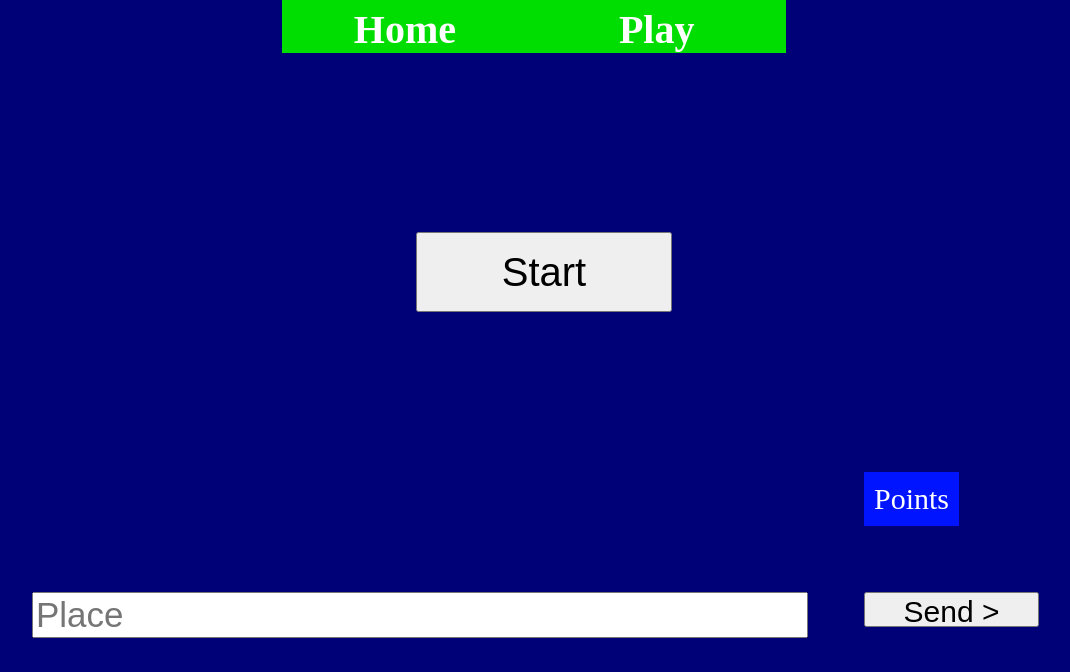
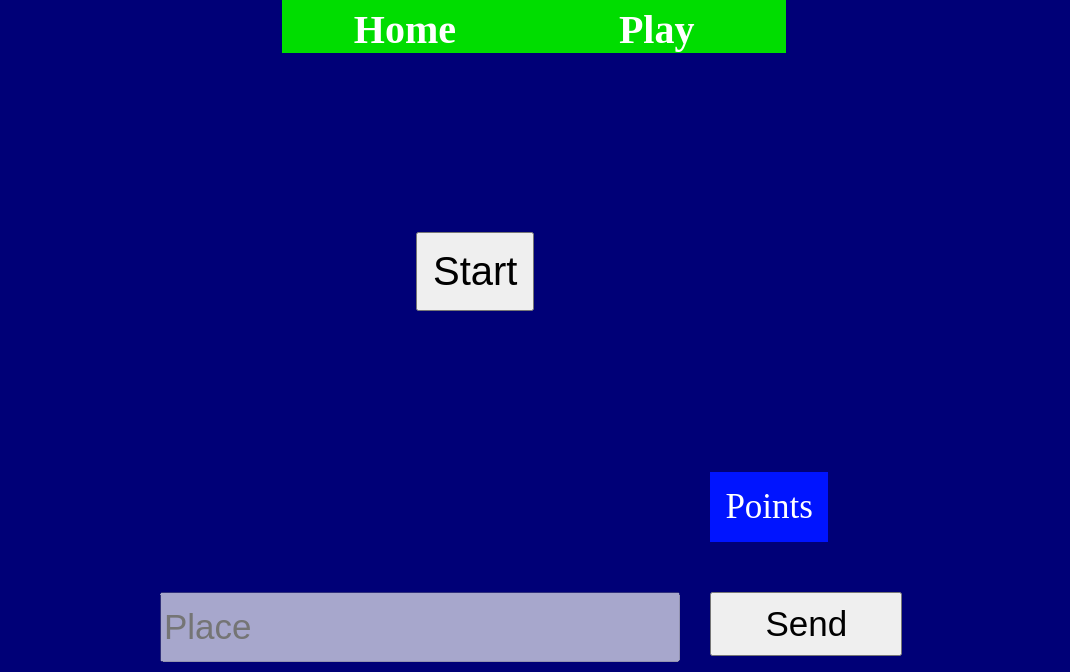
Before and after one commit to Mr-Destructive/world-atlas-dj, a Django app: page /bot in a window 1280 px wide. Shown: the part 128-800 px from the top of the page, without its empty margins (96-1166 px from the left). Run offline with Django 3.2, Linux system fonts and the light colour scheme.

Commit message:
improved UI

```diff
--- a/static/css/style.css
+++ b/static/css/style.css
@@ -55,82 +55,72 @@ a:hover{
 	font-size:200%;
 	font-weight:600;
 }
+
+#start{
+    position:absolute;
+    left:40%;
+    top:45%;
+    font-size:40px;
+    padding:15px;
+}
 #place{
 	position:absolute;
 	top:90%;
-	left:10%;
-	height:40px;
-	width:60%;
+	left:20%;
+	height:8%;
+	width:40%;
 	font-size:35px;
 }
 #submit{
 	position:absolute;
 	top:90%;
-	left:75%;
-	height:35px;
-	width:175px;
-	font-size:30px;
+	left:63%;
+	height:8%;
+	width:15%;
+	font-size:35px;
+    padding:5px;
+    text-align:center;
 }
 
-#com{
-	position:absolute;
-	top:36%;
-	left:10%;
-	font-size:50px;
-   	color:white;
-	overflow:scroll;
-	height:280px;
-}
-#ply{
-	position:absolute;
-	top:26%;
-	left:55%;
-	font-size:50px;
-	color:#44ee00;
-	overflow:scroll;
-	height:280px;
-}
-#com::-webkit-scrollbar{
-	display:none;}
-#com{
-	-ms-overflow-style:none;
-	scrollbar-width:none;}
-#ply::-webkit-scrollbar{
-	display:none;}
-#ply{
-	-ms-overflow-style:none;
-	scrollbar-width:none;}
 #info{
 	position:absolute;
-	top:475px;
-	left:150px;
-	font-size:45px;
-	color:#66cc44;
+	top:70%;
+	left:20%;
+	font-size:30px;
+	color:#00ffff;
+    width:40%;
 }
-#scorecard{
+
+.points
+{
+    visibility:visible;
     position:absolute;
-	top:175px;
-	left:75%;
-	font-size:45px;
-	color:#f8fc00;
+    top:75%;
+    left:63%;
+    background-color:#0014ff;
+    color:white;
+    font-size:35px;
+    padding:15px;
 }
 
 #tab
 {
     position:absolute;
-    top:36%;
-    left:30%;
-    color:#ff6600;
+    top:40%;
+    left:25%;
+    color:#00ff00;
 	overflow-y:scroll;
-	height:300px;
+	height:25%;
     display:block;
+
 }
 #tab >tbody >tr >td
 {
-    padding-left:10px;
+    padding-left:5px;
     font-size:50px;
     text-align:left;
-    width:20%;
+    width:auto;
+    border:2px solid #ffffff;
 }
 
 #tab::-webkit-scrollbar{
@@ -138,26 +128,25 @@ a:hover{
 #tab{
 	-ms-overflow-style:none;
 	scrollbar-width:none;}
-/* The alert message box */
+
 .alert {
     visibility:hidden;
     padding: 5px;
-  background-color: #00dd00; /* Red */
-  color: #0014ff;
+    color: #ffffff;
     margin-bottom: 15px;
     position:absolute;
     top:30%;
-  left:12.5%;
-  width:75%;
+    left:15%;
+    width:70%;
     font-size:40px;
     font-weight:600;
 }
 
-/* The close button */
 .closebtn {
-  position:absolute;
-  top:30%;
-  left:90%;
+    visibility:hidden;
+    position:relative;
+    top:32.5%;
+    left:80%;
     margin-left: 15px;
     font-weight: bold;
     font-size: 22px;
@@ -165,30 +154,8 @@ a:hover{
     cursor: pointer;
     transition: 0.3s;
     position:absolute;
-  left:90%;
 }
 
-/* When moving the mouse over the close button */
 .closebtn:hover {
     color: black;
 }
-
-#start{
-    position:absolute;
-    left:40%;
-    top:45%;
-    height:10%;
-    width:20%;
-    font-size:40px;
-}
-.points
-{
-    visibility:visible;
-    position:absolute;
-    left:75%;
-    top:75%;
-    background-color:#0014ff;
-    color:white;
-    font-size:30px;
-    padding:10px;
-}
--- a/templates/play/bot.html
+++ b/templates/play/bot.html
@@ -3,7 +3,7 @@
 {% block body %}
 <button onclick="toss()" id="start">Start</button>
   <input type="text" placeholder="Place" autocomplete="off" id="place"/>
-        <button id="submit" >Send ></button>
+        <button id="submit" >Send </button>
         <!--
 	<p id="com"></p>
 	<p id="ply"></p>
@@ -13,7 +13,9 @@
 	<p id="info"></p>
     <table id="tab">
     </table>
-<div class="alert"> </div>
+<div class="alert">
+</div>
+<span class="closebtn" >&times;</span>
 <div class="points">Points </div>
 <script src="https://unpkg.com/axios/dist/axios.min.js"></script>
 <script src="{% static "js/script.js" %}"></script>
```
Also changed, not shown: static/js/script.js (+52 -15 lines). Lines whose indentation alone changed are shown as unchanged.
